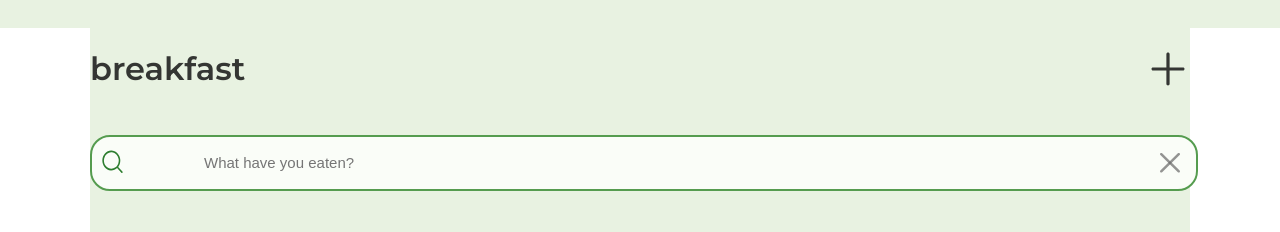
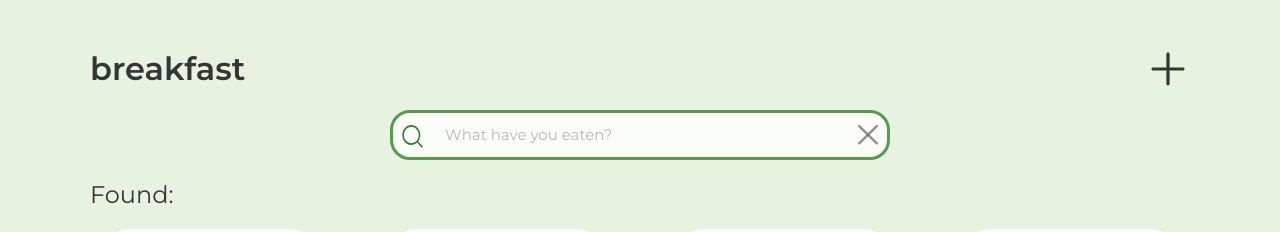
Before and after one commit to mitjasha/avocado, a React (Create React App) app: page / in a window 1280 px wide. Shown: the part 2202-2434 px from the top of the page. Built offline with nearby package versions, Linux system fonts and the light colour scheme; grey boxes are pictures that could not be loaded.

Commit message:
fix: fix event screen icons styles, add Input comp

```diff
--- a/src/pages/EventScreen/EventScreen.scss
+++ b/src/pages/EventScreen/EventScreen.scss
@@ -23,23 +23,20 @@
       background-image: url("../../assets/svg/add_product_event.svg");
       background-repeat: no-repeat;
       background-size: cover;
+      cursor: pointer;
     }
   }
 
+  &__search {
+    position: relative;
+  }
+
   &__input {
-        border: 2px solid #559c4f;
-        border-radius: 20px;
-        -webkit-border-radius: 20px;
-        text-indent: 10%;
-        -moz-border-radius: 20px;
-        -khtml-border-radius: 20px;
-        background: #fafdf8 !important;
     outline: none;
     height: 50px;
     width: 100%;
     font-weight: 400;
     font-size: 15px;
-        color: #aeaeae;
   }
 
   &__main {
@@ -56,8 +53,11 @@
     background-repeat: no-repeat;
     background-size: cover;
     position: absolute;
-        top: 170px;
-        left: 25px;
+    margin: 0;
+    top: 50%;
+    left: 10px;
+    transform: translate(0, -50%);
+    cursor: pointer;
   }
 
   &__close__icon {
@@ -67,8 +67,11 @@
     background-repeat: no-repeat;
     background-size: cover;
     position: absolute;
-        top: 175px;
-        right: 27px;
+    margin: 0;
+    top: 50%;
+    right: 12px;
+    transform: translate(0, -50%);
+    cursor: pointer;
   }
 }
 
@@ -81,40 +84,10 @@
 }
 
 @media screen and (min-width: $media-tab) {
-    // .event__screen__search__icon {
-    //     top: 235px;
-    //     left: 45px;
-    // }
-
-    // .event__screen__close__icon {
-    //     top: 240px;
-    //     right: 40px;
-    // }
-
-    .event__screen__main {
-        width: 100%;
-        display: flex;
-        flex-direction: row;
-        justify-content: space-between;
-        flex-wrap: wrap;
+  .event__screen__search {
+    width: 500px;
+    margin: auto;
   }
-}
-
-@media screen and (min-width: $media-tab-pt) {
-    .event__screen {
-        margin: 0 auto;
-    }
-
-    .event__screen__search__icon {
-        top: 235px;
-        left: 40px;
-    }
-
-    .event__screen__close__icon {
-        top: 240px;
-        right: 40px;
-    }
-
   .event__screen__main {
     width: 100%;
     display: flex;
@@ -148,18 +121,3 @@
     height: 33px;
   }
 }
-
-@media screen and (min-width: $media-desk) {
-
-    .event__screen__search__icon {
-        position: relative;
-        top: 38px;
-        left: 10px;
-    }
-
-    .event__screen__close__icon {
-        position: relative;
-        top: -38px;
-        left: 1070px;
-    }
-}
--- a/src/pages/EventScreen/EventScreen.tsx
+++ b/src/pages/EventScreen/EventScreen.tsx
@@ -1,8 +1,9 @@
 import React from "react";
 import products from "../../assets/products.json";
+import RegInput from "../../components/RegInput/RegInput";
+import EventCardProduct from "../../components/EventCardProduct/EventCardProduct";
 import "./EventScreen.scss";
 import "../../index.scss";
-import EventCardProduct from "../../components/EventCardProduct/EventCardProduct";
 
 interface TypeOfMeal {
   type: string;
@@ -10,17 +11,18 @@ interface TypeOfMeal {
 
 const EventScreen: React.FC<TypeOfMeal> = ({ type }) => {
   return (
-    <div className="container event__screen">
+    <div className="event__screen">
+      <div className="container">
         <div className="event__screen__header">
           <h1 className="event__screen__h1">{type}</h1>
           <div className="event__screen__header__add" />
         </div>
         <div className="event__screen__search">
           <div className="event__screen__search__icon" />
-        <input
-          className="event__screen__input"
+          <RegInput
             type="text"
             placeholder="What have you eaten?"
+            className="event__screen__input"
           />
           <div className="event__screen__close__icon" />
         </div>
@@ -31,8 +33,12 @@ const EventScreen: React.FC<TypeOfMeal> = ({ type }) => {
         </div> */}
         <div className="event__screen__main">
           {products.products.map((item) => (
-          <EventCardProduct data={item} key={products.products.indexOf(item)} />
+            <EventCardProduct
+              data={item}
+              key={products.products.indexOf(item)}
+            />
           ))}
+        </div>
       </div>
     </div>
   );
```
Lines whose indentation alone changed are shown as unchanged.
